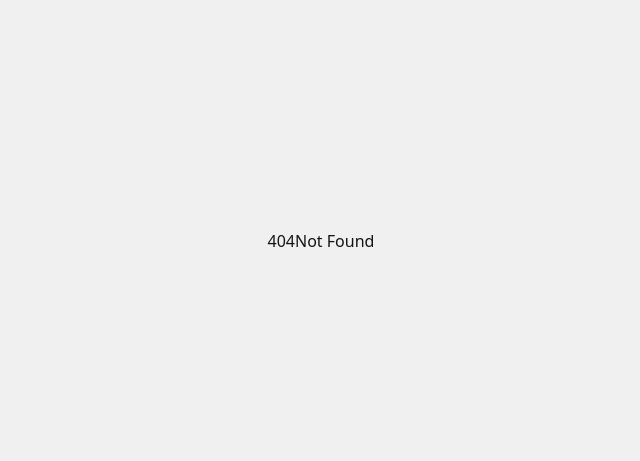
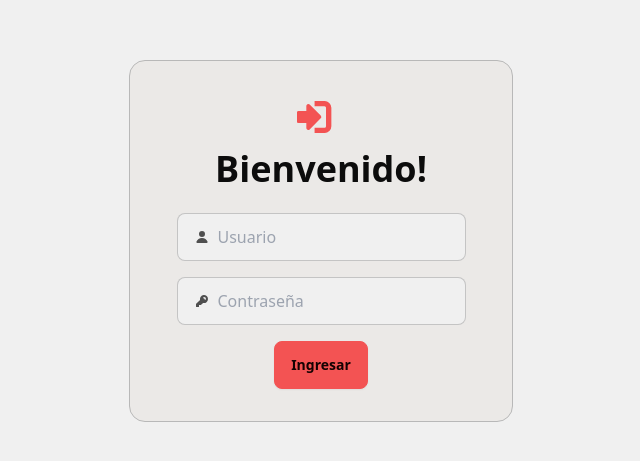
Before and after one commit to Erickype/DGC_gestion_indicadores, a SvelteKit app in the folder DGC_gestion_indicadores_frontend/: page /login in a window 1280 px wide. Before the commit this address had no page. Shown: the part 159-620 px from the top of the page, without its empty margins (319-959 px from the left). Built offline with nearby package versions, Linux system fonts and the light colour scheme.

Commit message:
Login page

```diff
--- /dev/null
+++ b/DGC_gestion_indicadores_frontend/src/routes/login/+page.server.ts
@@ -0,0 +1,38 @@
+import { fail, redirect } from '@sveltejs/kit'
+import type { Action, Actions, PageServerLoad } from './$types'
+import type { LoginError, LoginRequest } from '$lib/api/model/auth/login'
+import { Login } from '$lib/api/controller/auth/auth'
+
+export const load: PageServerLoad = async () => {
+}
+
+const login: Action = async ({ request }) => {
+    const data = await request.formData()
+    const username = data.get('username')
+    const password = data.get('password')
+
+    if (
+        typeof username !== 'string' ||
+        typeof password !== 'string' ||
+        !username ||
+        !password
+    ) {
+        return fail(400, { invalid: true })
+    }
+
+    const LoginRequest: LoginRequest = {
+        username: username,
+        password: password
+    }
+
+    const res = await Login(LoginRequest)
+
+    if(!res.ok){
+        const err: LoginError = await res.json()
+        return fail(res.status, {error: err.error})
+    }
+
+    redirect(303, "information")
+}
+
+export const actions: Actions = { login }
--- /dev/null
+++ b/DGC_gestion_indicadores_frontend/src/routes/login/+page.svelte
@@ -0,0 +1,51 @@
+<script lang="ts">
+	import Avatar from '$lib/icons/avatar.svelte';
+	import Info from '$lib/icons/info.svelte';
+	import Key from '$lib/icons/key.svelte';
+	import Login from '$lib/icons/login.svelte';
+	import type { ActionData } from './$types';
+
+	export let form: ActionData;
+</script>
+
+<div class="card card-bordered bg-accent/10 border-secondary w-96 text-secondary-content">
+	<div class="card-body items-center text-center">
+		<Login customClass="fill-primary stroke-primary w-12 h-12"></Login>
+		<h1 class="card-title text-4xl font-bold mb-4">Bienvenido!</h1>
+
+		<form action="?/login" method="POST">
+			<label class="input input-bordered flex items-center gap-2 mb-4" for="username">
+				<Avatar customClass="w-4 h-4 opacity-70"></Avatar>
+				<input
+					class="glow"
+					placeholder="Usuario"
+					id="username"
+					name="username"
+					type="text"
+					required
+				/>
+			</label>
+
+			<label class="input input-bordered flex items-center gap-2 mb-4" for="password">
+				<Key customClass="w-4 h-4 opacity-70"></Key>
+				<input
+					class="glow"
+					placeholder="Contraseña"
+					id="password"
+					name="password"
+					type="password"
+					required
+				/>
+			</label>
+
+			{#if form?.error}
+				<div role="alert" class="alert alert-warning mb-4">
+					<Info customClass="stroke-error w-6 h-6"></Info>
+					<span class="text-md">Credenciales incorrectas!</span>
+				</div>
+			{/if}
+
+			<button class="btn btn-primary" type="submit">Ingresar</button>
+		</form>
+	</div>
+</div>
```
